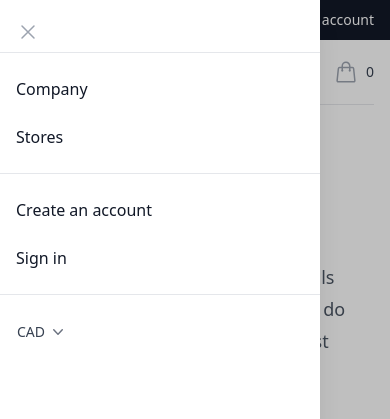
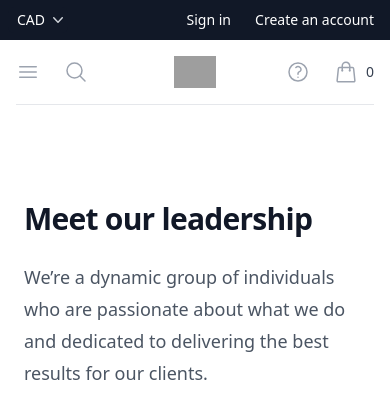
Before and after one commit to JinsoRaj/ai-ml, a website: page index.html in a window 390 px wide. Shown: the top 419 px of the page. Drawn offline with Linux system fonts and the light colour scheme; grey boxes are pictures that could not be loaded.

Commit message:
hide mobile sidebar

```diff
--- a/index.html
+++ b/index.html
@@ -16,86 +16,7 @@
 
           Off-canvas menu for mobile, show/hide based on off-canvas menu state.
         -->
-        <div class="relative z-40 lg:hidden" role="dialog" aria-modal="true">
-          <!--
-            Off-canvas menu backdrop, show/hide based on off-canvas menu state.
 
-            Entering: "transition-opacity ease-linear duration-300"
-              From: "opacity-0"
-              To: "opacity-100"
-            Leaving: "transition-opacity ease-linear duration-300"
-              From: "opacity-100"
-              To: "opacity-0"
-          -->
-          <div class="fixed inset-0 bg-black bg-opacity-25"></div>
-
-          <div class="fixed inset-0 z-40 flex">
-            <!--
-              Off-canvas menu, show/hide based on off-canvas menu state.
-
-              Entering: "transition ease-in-out duration-300 transform"
-                From: "-translate-x-full"
-                To: "translate-x-0"
-              Leaving: "transition ease-in-out duration-300 transform"
-                From: "translate-x-0"
-                To: "-translate-x-full"
-            -->
-            <div class="relative flex w-full max-w-xs flex-col overflow-y-auto bg-white pb-12 shadow-xl">
-              <div class="flex px-4 pb-2 pt-5">
-                <button type="button" class="-m-2 inline-flex items-center justify-center rounded-md p-2 text-gray-400">
-                  <span class="sr-only">Close menu</span>
-                  <svg class="h-6 w-6" fill="none" viewBox="0 0 24 24" stroke-width="1.5" stroke="currentColor" aria-hidden="true">
-                    <path stroke-linecap="round" stroke-linejoin="round" d="M6 18L18 6M6 6l12 12" />
-                  </svg>
-                </button>
-              </div>
-
-              <!-- Links -->
-
-
-              <div class="space-y-6 border-t border-gray-200 px-4 py-6">
-                <div class="flow-root">
-                  <a href="#" class="-m-2 block p-2 font-medium text-gray-900">Company</a>
-                </div>
-                <div class="flow-root">
-                  <a href="#" class="-m-2 block p-2 font-medium text-gray-900">Stores</a>
-                </div>
-              </div>
-
-              <div class="space-y-6 border-t border-gray-200 px-4 py-6">
-                <div class="flow-root">
-                  <a href="#" class="-m-2 block p-2 font-medium text-gray-900">Create an account</a>
-                </div>
-                <div class="flow-root">
-                  <a href="#" class="-m-2 block p-2 font-medium text-gray-900">Sign in</a>
-                </div>
-              </div>
-
-              <div class="space-y-6 border-t border-gray-200 px-4 py-6">
-                <!-- Currency selector -->
-                <form>
-                  <div class="inline-block">
-                    <label for="mobile-currency" class="sr-only">Currency</label>
-                    <div class="group relative -ml-2 rounded-md border-transparent focus-within:ring-2 focus-within:ring-white">
-                      <select id="mobile-currency" name="currency" class="flex items-center rounded-md border-transparent bg-none py-0.5 pl-2 pr-5 text-sm font-medium text-gray-700 focus:border-transparent focus:outline-none focus:ring-0 group-hover:text-gray-800">
-                        <option>CAD</option>
-                        <option>USD</option>
-                        <option>AUD</option>
-                        <option>EUR</option>
-                        <option>GBP</option>
-                      </select>
-                      <div class="pointer-events-none absolute inset-y-0 right-0 flex items-center">
-                        <svg class="h-5 w-5 text-gray-500" viewBox="0 0 20 20" fill="currentColor" aria-hidden="true">
-                          <path fill-rule="evenodd" d="M5.23 7.21a.75.75 0 011.06.02L10 11.168l3.71-3.938a.75.75 0 111.08 1.04l-4.25 4.5a.75.75 0 01-1.08 0l-4.25-4.5a.75.75 0 01.02-1.06z" clip-rule="evenodd" />
-                        </svg>
-                      </div>
-                    </div>
-                  </div>
-                </form>
-              </div>
-            </div>
-          </div>
-        </div>
 
         <header class="relative">
           <nav aria-label="Top">
```
